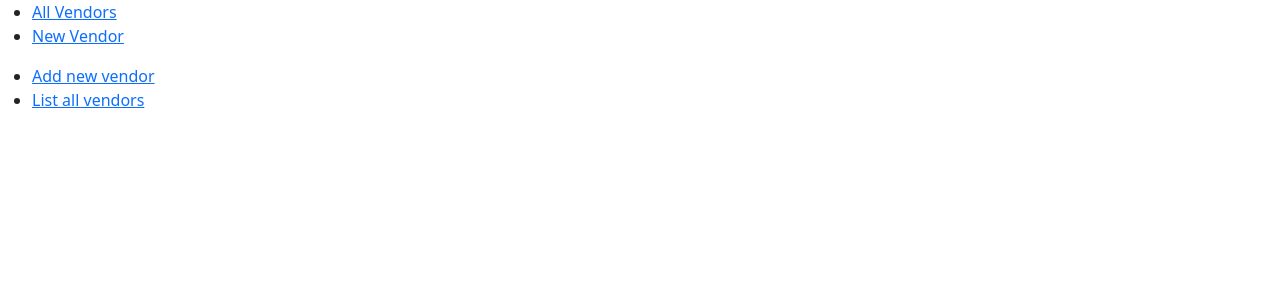
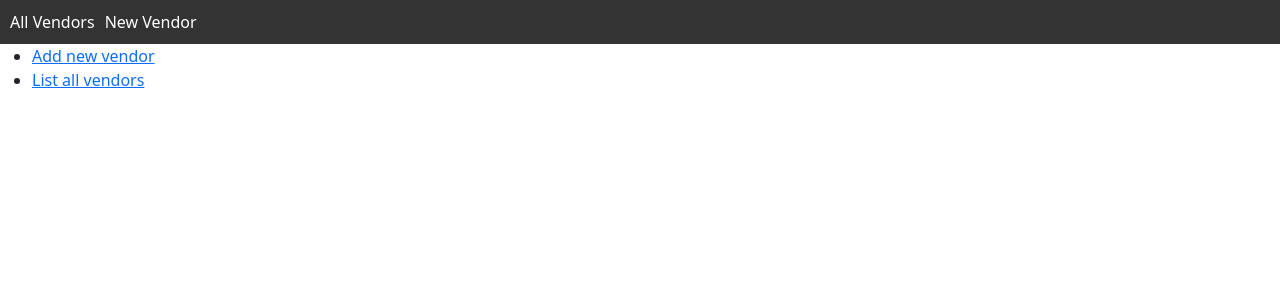
Before and after one commit to tanzeyl/mantoes-admin-panel, a Flask app: template templates/index.html in a window 1280 px wide. Shown: the top 300 px of the page. Run offline with Flask 3, Linux system fonts and the light colour scheme; the template is opened without the code that fills it, so the values that code supplies are empty.

Commit message:
Edited requirements.txt

```diff
--- /dev/null
+++ b/static/style.css
@@ -0,0 +1,27 @@
+nav {
+  background-color: #333;
+  color: white;
+  padding: 10px;
+}
+
+nav ul {
+  list-style-type: none;
+  margin: 0;
+  padding: 0;
+  display: flex;
+}
+
+nav ul li {
+  display: inline;
+  margin-right: 10px;
+}
+
+nav a {
+  text-decoration: none;
+  color: white;
+}
+
+/* Remove list bullets */
+nav ul li {
+  list-style: none;
+}
--- a/templates/index.html
+++ b/templates/index.html
@@ -6,6 +6,11 @@
       rel="stylesheet"
       integrity="sha384-T3c6CoIi6uLrA9TneNEoa7RxnatzjcDSCmG1MXxSR1GAsXEV/Dwwykc2MPK8M2HN"
       crossorigin="anonymous"
+    />
+    <link
+      rel="stylesheet"
+      type="text/css"
+      href="{{ url_for('static', filename='style.css') }}"
     />
   </head>
   <body>
```
